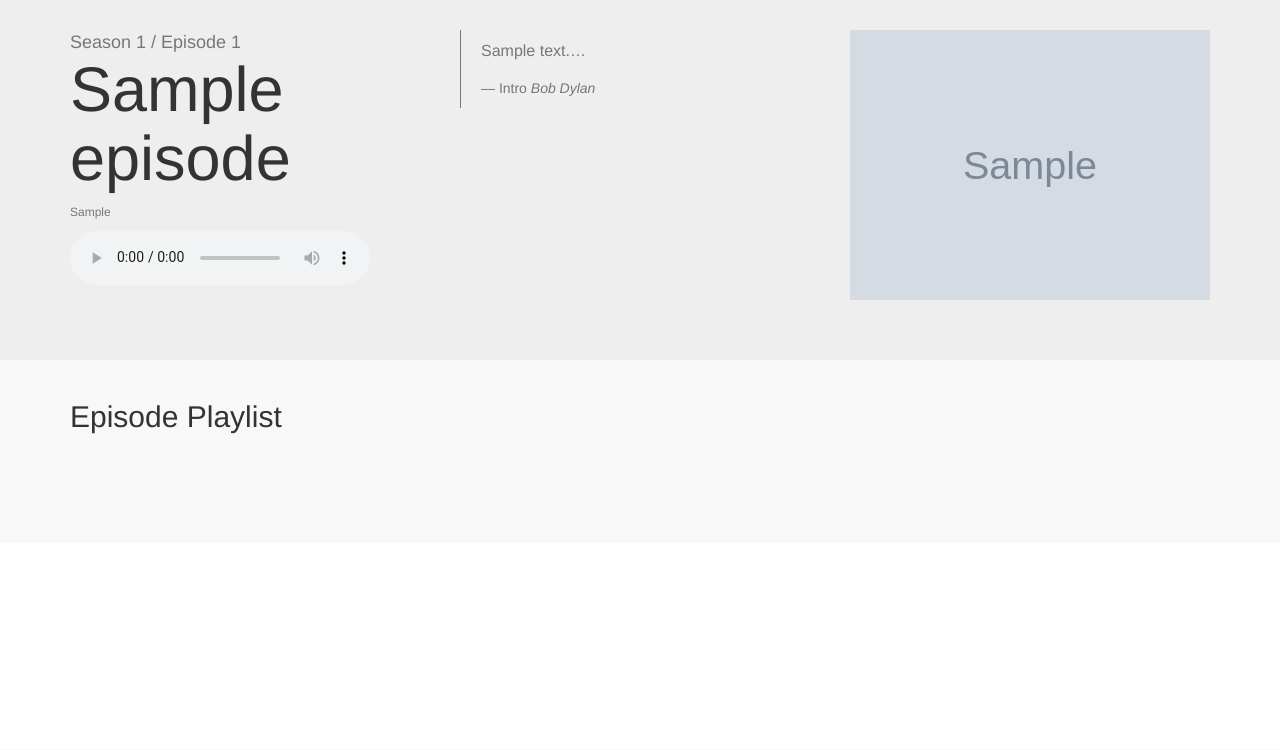
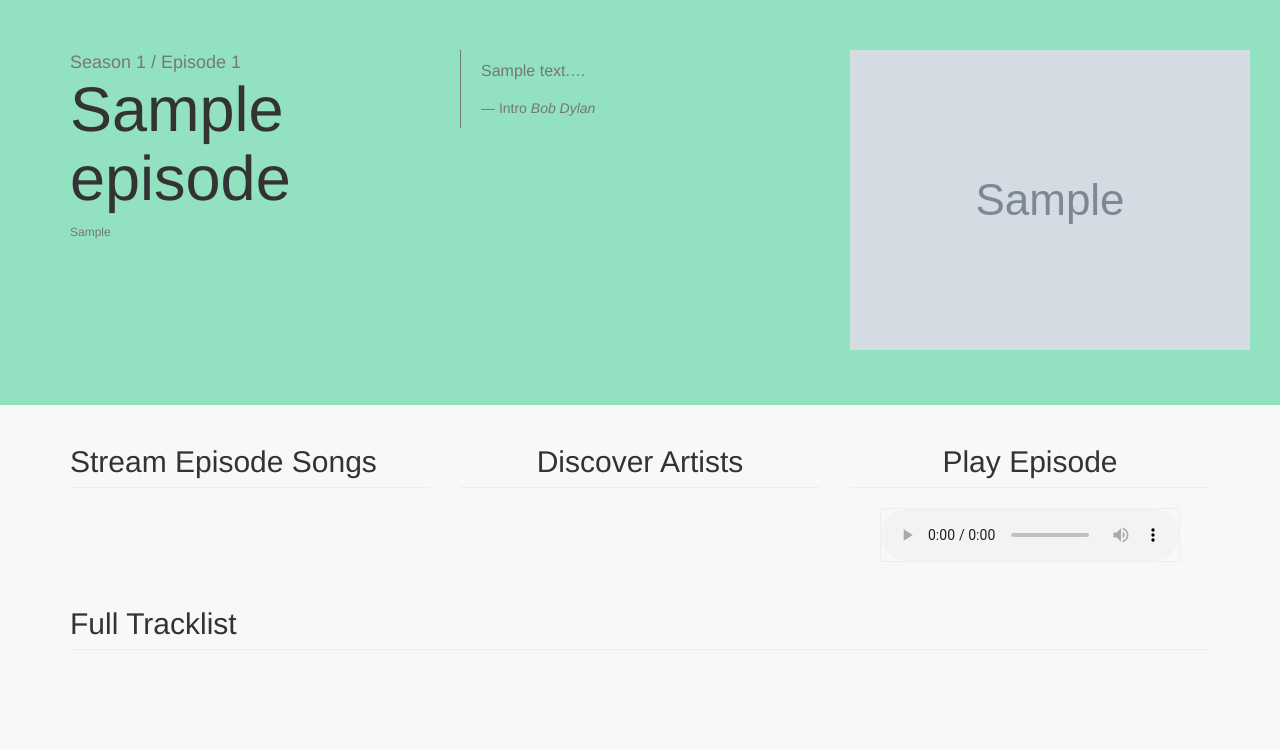
Before and after one commit to roeyherzel/theme-time-radio, a Flask app: page /episodes/1 in a window 1280 px wide. Shown: the part 51-801 px from the top of the page. Before the commit the page ends 485 px from the top, so only its background shows below. Run offline with Flask 2, Linux system fonts and the light colour scheme; tables that the repository leaves empty hold one stand-in row (values such as "Sample post"); grey boxes marked "Sample" are stand-in pictures; some libraries are stand-ins or nearby versions.

Commit message:
big update after erez g review

```diff
--- a/archive/static/css/all_artists.css
+++ b/archive/static/css/all_artists.css
@@ -8,7 +8,7 @@
   width: 280px;
   margin-bottom: 0;
   background-color: #00FFFF;
-  padding: 10px;
+  padding: 5px;
   border-radius: 8px;
 }
 .jumbotron {
--- a/archive/static/css/episode.css
+++ b/archive/static/css/episode.css
@@ -1,7 +1,3 @@
-
-.jumbo-header {
-  display: inline-block;
-}
 
 .lead {
   font-size: 18px;
@@ -14,6 +10,9 @@
 
 #episodeInfo {
   margin-bottom: 0;
+  background-color: #92E1C0;
+  padding-top: 50px;
+  padding-bottom: 50px;
 
 }
 #episodeInfo img {
@@ -25,7 +24,7 @@
 }
 
 audio {
-  margin-top: 10px;
+  border: 1px solid #eee;
 }
 blockquote {
   margin-top: 0;
@@ -43,3 +42,13 @@ blockquote p {
   padding-bottom: 80px;
   margin-bottom: 0;
 }
+
+
+#tracklist_artists_placeholder a {
+  text-transform: capitalize;
+  margin-bottom: 6px;
+  font-weight: 300;
+  font-family: Helvetica;
+  border-radius: 20px;
+  font-size: 12px;
+}
--- a/archive/static/css/mixtapes.css
+++ b/archive/static/css/mixtapes.css
@@ -2,7 +2,7 @@
 
 .jumbotron {
   padding-top: 40px;
-  padding-bottom: 40px;
+  padding-bottom: 20px;
   margin-bottom: 0;
 }
 #jumboTitle h1 {
@@ -27,7 +27,7 @@ img {
 }
 
 #jumboTapeData {
-  padding-top: 60px;
+  padding-top: 30px;
 }
 
 #jumboTapeData small {
@@ -56,7 +56,7 @@ div#tapeWiki {
   margin-top: 8px;
 }
 #mixtapeList {
-  max-height: 150px;
+  max-height: 180px;
   width: auto;
   overflow-y: scroll;
   overflow-x: hidden;
--- a/archive/static/js/episode.js
+++ b/archive/static/js/episode.js
@@ -4,7 +4,17 @@ $(function() {
 
     getTemplateAjax('tracklist.handlebars', function(template) {
 
-      createTracklist(data.tracklist, template(data), { title: "Episode " + $EPISODE_ID + " - " + $EPISODE_TITLE });
+      createTracklist(data.tracklist, template(data), { title: "Episode " + $EPISODE_ID + " - " + $EPISODE_TITLE});
+
+      var artists = _.map(data.tracklist, function(track) { return track.spotify_artists });
+      artists = _.flatten(artists);
+      artists = _.map(artists, function(a) { return a.artist });
+      artists = _.uniq(artists, function(a) { return a.name });
+
+      getTemplateAjax('tracklist_artists.handlebars', function(template) {
+        $("#tracklist_artists_placeholder").html(template({artists: artists}));
+      });
+      console.log(artists);
     });
 
   });
--- a/archive/static/js/helpers.js
+++ b/archive/static/js/helpers.js
@@ -16,16 +16,6 @@ Handlebars.registerHelper('getArtistTitle', function(spotify_artists, parsed_art
   }
 });
 
-// helper for song name
-Handlebars.registerHelper('getSongTitle', function(spotify_song, parsed_song, episode_id, options) {
-
-  var songName = (spotify_song.song.id) ? spotify_song.song.name : parsed_song;
-
-  if (typeof(episode_id) === typeof(Number())) {
-    songName = `<a href="/episodes/${episode_id}">${songName}</a>`;
-  }
-  return songName;
-});
 
 // helper for LastFM images
 Handlebars.registerHelper('lastFmImage', function(imageArr, size, options) {
@@ -53,3 +43,11 @@ Handlebars.registerHelper('indexGroups', function(groups, options) {
 Handlebars.registerHelper('badgeLength', function(data, options) {
   return `<span class="badge">${data.length}</span>`;
 })
+
+
+// helper for embeding Spotify Artist top tracks playlist
+Handlebars.registerHelper('topTracksPlayer', function(artist_id, options) {
+  console.log(artist_id);
+  var artist_src = `https://embed.spotify.com/?uri=spotify%3Aartist%3A${artist_id}&theme=white`;
+  return `<iframe src=${artist_src} width="300" height="540" frameborder="0" allowtransparency="true"></iframe>`;
+});
--- a/archive/templates/episode.html.jinja
+++ b/archive/templates/episode.html.jinja
@@ -11,7 +11,7 @@
                 <div>Season {{episode.season}} / Episode {{episode.id}}</div>
                 <h1>{{episode.title}}</h1>
                 <div class="aired text-muted">{{episode.aired}}</div>
-                <audio controls src="{{episode.media}}"></audio>
+
               </div>
             </div>
             <div class="col-md-6">
@@ -23,7 +23,7 @@
           </div>
         </div>
         <div class="col-md-4">
-          <img class="img-responsive center-block" src="{{episode.image}}" alt="">
+          <img class="center-block" src="{{episode.image}}" alt="">
         </div>
       </div>
     </div>
@@ -31,15 +31,30 @@
 
   <div class="jumbotron" id="episodePlaylist">
     <div class="container">
-      <h2 class="sub-header">Episode Playlist</h2>
       <div class="row">
+
         <div class="col-md-4">
-          <div id="spotifyPlayer" class="text-center"></div>
+          <h2 class="page-header">Stream Episode Songs</h2>
+          <div id="spotifyPlayer"></div>
         </div>
-        <div class="col-md-8">
-          <div id="tracklistPlaceholder" class="text-center"></div>
+
+        <div class="col-md-4 text-center">
+          <h2 class="page-header">Discover Artists</h2>
+          <div id="tracklist_artists_placeholder"></div>
         </div>
+
+        <div class="col-md-4 text-center">
+          <h2 class="page-header">Play Episode</h2>
+          <audio controls src="{{episode.media}}"></audio>
+        </div>
+
+
+
+
+
       </div>
+      <h2 class="page-header">Full Tracklist</h2>
+      <div id="tracklistPlaceholder" class="text-center"></div>
     </div>
   </div>
 
```
Also changed, not shown: archive/resources/spotify.py (+11 -0 lines), archive/static/css/artist.css (+10 -2 lines), archive/static/js/artist.js (+6 -13 lines), archive/static/js/mixtapes.js (+4 -3 lines), archive/templates/mixtapes.html.jinja (+4 -5 lines), 5 other files.
